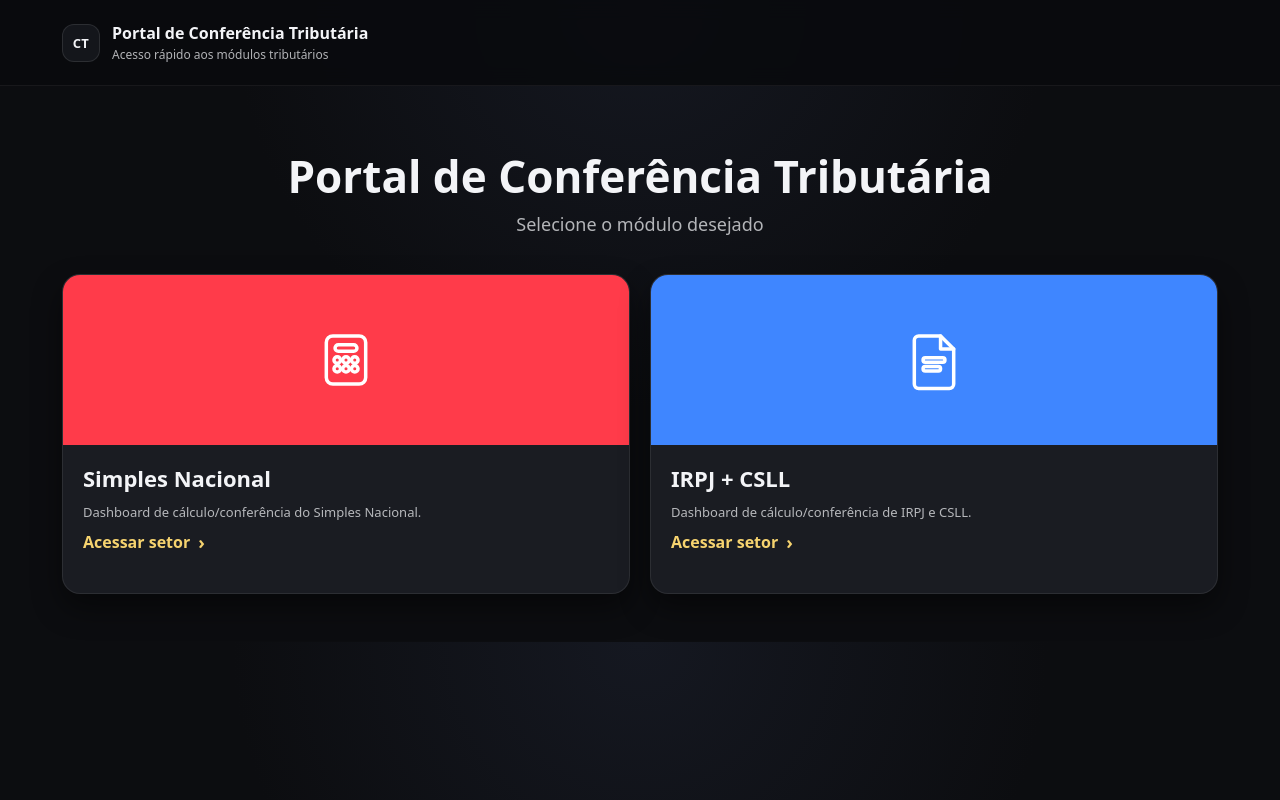
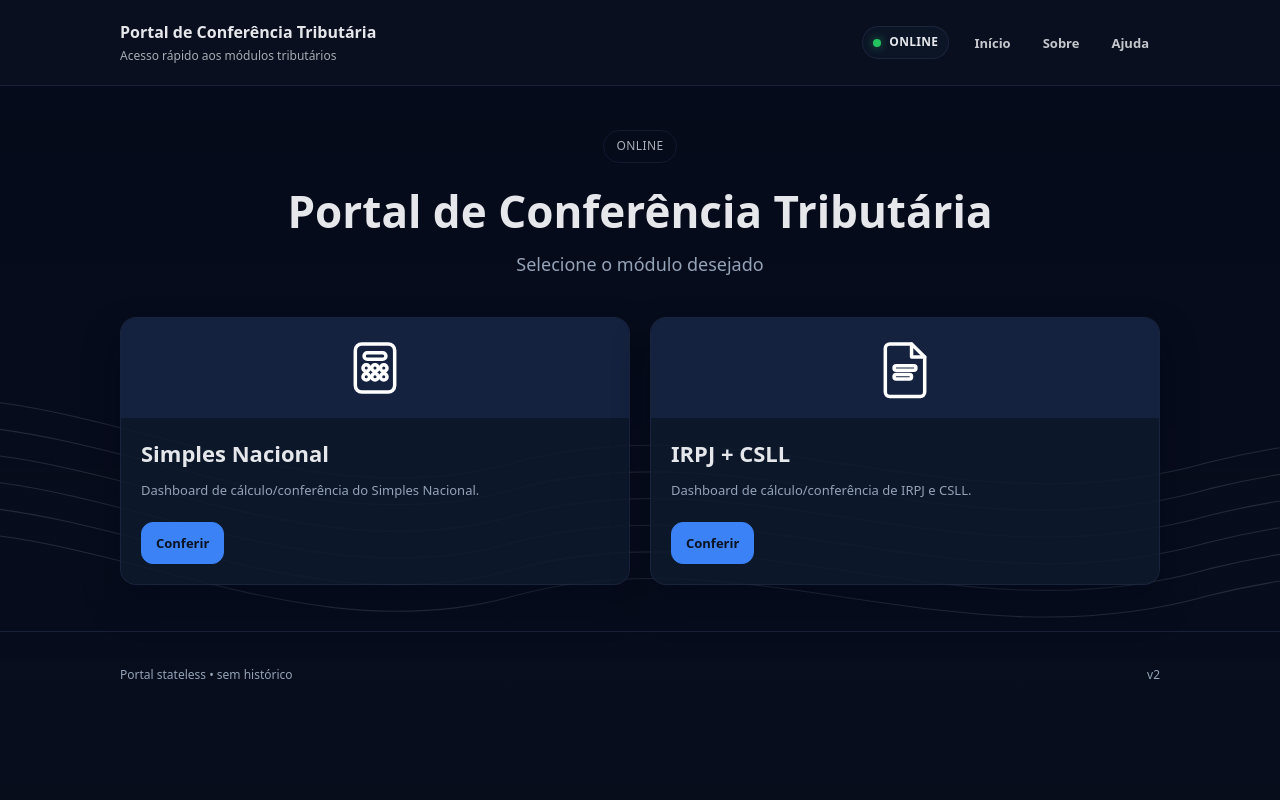
Before and after one commit to arthurrian130-bit/portal-conferencia-tributaria, a Flask app: page / in a window 1280 px wide. Run offline with Flask 3, Linux system fonts and the light colour scheme.

Commit message:
Add files via upload

```diff
--- a/app.py
+++ b/app.py
@@ -1,10 +1,16 @@
 from __future__ import annotations
 
+import logging
 import os
 from pathlib import Path
 from urllib.parse import urlparse
 
-from flask import Flask, abort, redirect, render_template
+from flask import Flask, abort, jsonify, redirect, render_template, request
+
+try:
+    from flask_compress import Compress
+except Exception:  # pragma: no cover - optional in some envs
+    Compress = None  # type: ignore[assignment]
 
 
 def load_dotenv(path: str = ".env") -> None:
@@ -27,14 +33,20 @@ def load_dotenv(path: str = ".env") -> None:
 
 
 load_dotenv()
+load_dotenv("config.env")
 
 app = Flask(__name__)
 app.config["PORTAL_TITLE"] = os.getenv("PORTAL_TITLE", "Portal de Conferência Tributária")
+app.config["PORTAL_DESCRIPTION"] = os.getenv(
+    "PORTAL_DESCRIPTION",
+    "Portal stateless para acesso rápido aos módulos tributários.",
+)
 app.config["SIMPLES_URL"] = os.getenv("SIMPLES_URL", "https://simplesdash.manus.space")
 app.config["IRPJ_URL"] = os.getenv("IRPJ_URL", "https://calc-fiscal-2etwmuhb.manus.space/")
-@app.get("/health")
-def health():
-    return {"status": "ok"}
+app.config["SEND_FILE_MAX_AGE_DEFAULT"] = 31536000
+app.config["APP_ENV"] = os.getenv("APP_ENV", "production")
+app.config["COMPRESS_ALGORITHM"] = "gzip"
+app.config["COMPRESS_MIN_SIZE"] = 512
 
 
 def get_modules():
@@ -67,6 +79,18 @@ def _get_preconnect_hints(modules):
             dns_hosts.add(f"//{parsed.netloc}")
     return sorted(origins), sorted(dns_hosts)
 
+def _configure_logging() -> None:
+    logging.basicConfig(
+        level=os.getenv("LOG_LEVEL", "INFO").upper(),
+        format="%(asctime)s %(levelname)s %(name)s %(message)s",
+    )
+
+
+_configure_logging()
+
+if Compress is not None:
+    Compress(app)
+
 
 @app.get("/")
 def index():
@@ -75,9 +99,30 @@ def index():
     return render_template(
         "index.html",
         portal_title=app.config["PORTAL_TITLE"],
+        portal_description=app.config["PORTAL_DESCRIPTION"],
         modules=modules,
         preconnect_origins=preconnect_origins,
         dns_prefetch_hosts=dns_prefetch_hosts,
+    )
+
+
+@app.get("/about")
+def about():
+    return render_template(
+        "about.html",
+        portal_title=app.config["PORTAL_TITLE"],
+        portal_description=app.config["PORTAL_DESCRIPTION"],
+        page_title="Sobre",
+    )
+
+
+@app.get("/help")
+def help_page():
+    return render_template(
+        "help.html",
+        portal_title=app.config["PORTAL_TITLE"],
+        portal_description=app.config["PORTAL_DESCRIPTION"],
+        page_title="Ajuda",
     )
 
 
@@ -89,6 +134,58 @@ def go(module_id: str):
         abort(404)
     return redirect(module["url"])
 
+@app.get("/health")
+def health():
+    return jsonify({"status": "ok"})
+
+
+@app.errorhandler(404)
+def not_found(_error):
+    return (
+        render_template(
+            "404.html",
+            portal_title=app.config["PORTAL_TITLE"],
+            portal_description=app.config["PORTAL_DESCRIPTION"],
+            page_title="Página não encontrada",
+        ),
+        404,
+    )
+
+
+@app.errorhandler(500)
+def internal_error(_error):
+    return (
+        render_template(
+            "500.html",
+        portal_title=app.config["PORTAL_TITLE"],
+            portal_description=app.config["PORTAL_DESCRIPTION"],
+            page_title="Erro interno",
+        ),
+        500,
+    )
+
+
+@app.after_request
+def add_security_headers(response):
+    response.headers["X-Content-Type-Options"] = "nosniff"
+    response.headers["Referrer-Policy"] = "strict-origin-when-cross-origin"
+    response.headers["X-Frame-Options"] = "DENY"
+    response.headers["Content-Security-Policy"] = (
+        "default-src 'self'; "
+        "img-src 'self' data:; "
+        "style-src 'self'; "
+        "script-src 'self'; "
+        "base-uri 'self'; "
+        "form-action 'self'; "
+        "frame-ancestors 'none'"
+    )
+    if request.path.startswith("/static/"):
+        if app.config["APP_ENV"].lower() == "development":
+            response.headers.setdefault("Cache-Control", "no-store")
+        else:
+            response.headers.setdefault("Cache-Control", "public, max-age=31536000, immutable")
+    return response
+
 
 if __name__ == "__main__":
     port = int(os.environ.get("PORT", 8000))
--- a/requirements.txt
+++ b/requirements.txt
@@ -1,2 +1,5 @@
 flask>=3.0,<4.0
 gunicorn
+pytest
+ruff
+Flask-Compress
--- a/static/app.js
+++ b/static/app.js
@@ -38,3 +38,24 @@ function warmupModuleLinks() {
 }
 
 document.addEventListener("DOMContentLoaded", warmupModuleLinks);
+
+document.addEventListener("DOMContentLoaded", () => {
+  const buttons = document.querySelectorAll(".btn-primary[data-go]");
+  buttons.forEach((button) => {
+    button.addEventListener("click", () => {
+      const target = button.getAttribute("data-go");
+      if (!target) return;
+      if (button.disabled) return;
+      const original = button.textContent || "";
+      button.textContent = "Redirecionando…";
+      button.disabled = true;
+      setTimeout(() => {
+        window.location.href = target;
+      }, 150);
+      setTimeout(() => {
+        button.textContent = original;
+        button.disabled = false;
+      }, 1000);
+    });
+  });
+});
--- a/static/styles.css
+++ b/static/styles.css
@@ -1,38 +1,63 @@
 :root{
-  --bg: #0c0d10;
-  --panel: #14161b;
-  --panel2: #12141a;
-  --text: #f3f4f7;
-  --muted: rgba(243,244,247,.72);
-  --border: rgba(255,255,255,.10);
-  --border2: rgba(255,255,255,.18);
-  --primary: #3b82f6;
+  --bg: #0B1220;
+  --panel: rgba(15, 25, 45, 0.65);
+  --panel2: rgba(15, 25, 45, 0.65);
+  --text: #E5E7EB;
+  --muted: #94A3B8;
+  --border: rgba(35, 48, 77, 0.6);
+  --border2: rgba(35, 48, 77, 0.6);
+  --primary: #3B82F6;
+  --primary-hover: #2563EB;
   --danger: #e24b4b;
-  --radius: 18px;
-  --shadow: 0 14px 30px rgba(0,0,0,.45);
+  --success: #22C55E;
+  --radius: 16px;
+  --shadow: 0 18px 36px rgba(2,6,23,.45);
 }
 
 *{ box-sizing: border-box; }
 body{
   margin:0;
   font-family: system-ui, -apple-system, Segoe UI, Roboto, Arial, sans-serif;
-  background: radial-gradient(circle at top, #151821 0%, var(--bg) 45%);
+  background: var(--bg) url("/static/img/bg-wave.svg") center/cover no-repeat fixed;
   color: var(--text);
+  line-height: 1.55;
+  position: relative;
+  min-height: 100vh;
+}
+
+body::before{
+  content: "";
+  position: fixed;
+  inset: 0;
+  background: linear-gradient(
+    180deg,
+    rgba(2,6,23,0.58) 0%,
+    rgba(2,6,23,0.35) 100%
+  );
+  z-index: 0;
+  pointer-events: none;
 }
 
 .container{
-  max-width: 1200px;
+  max-width: 1080px;
   margin: 0 auto;
-  padding: 22px;
+  padding: 20px;
 }
 
 .topbar{
   position: sticky;
   top: 0;
   z-index: 10;
-  background: rgba(9,10,14,.9);
-  backdrop-filter: blur(10px);
-  border-bottom: 1px solid rgba(255,255,255,.06);
+  background: rgba(11,18,32,.75);
+  backdrop-filter: blur(12px);
+  border-bottom: 1px solid var(--border);
+}
+
+header,
+main,
+.footer{
+  position: relative;
+  z-index: 1;
 }
 
 .topbar-inner{
@@ -40,6 +65,7 @@ body{
   justify-content: space-between;
   align-items:center;
   gap: 16px;
+  flex-wrap: wrap;
 }
 
 .brand{ display:flex; align-items:center; gap: 12px; }
@@ -47,7 +73,7 @@ body{
   width: 38px; height: 38px;
   display:flex; align-items:center; justify-content:center;
   border-radius: 12px;
-  background: var(--panel);
+  background: rgba(15,25,45,.75);
   border: 1px solid var(--border);
   font-weight: 900;
   letter-spacing: .4px;
@@ -55,6 +81,55 @@ body{
 }
 .brand-title{ font-weight: 800; }
 .brand-subtitle{ font-size: 12px; opacity: .72; margin-top: 2px; }
+
+.nav-area{
+  display:flex;
+  align-items:center;
+  gap: 14px;
+  flex-wrap: wrap;
+}
+.status-badge{
+  display:inline-flex;
+  align-items:center;
+  gap: 8px;
+  padding: 6px 10px;
+  border-radius: 999px;
+  border: 1px solid var(--border2);
+  font-size: 12px;
+  font-weight: 700;
+  letter-spacing: .3px;
+  text-transform: uppercase;
+  color: var(--text);
+  background: rgba(15,25,45,.6);
+}
+.status-dot{
+  width: 8px;
+  height: 8px;
+  border-radius: 50%;
+  background: var(--success);
+  box-shadow: 0 0 8px rgba(47,191,113,.6);
+}
+.nav{
+  display:flex;
+  gap: 10px;
+  align-items:center;
+}
+.nav-link{
+  padding: 8px 10px;
+  border-radius: 10px;
+  border: 1px solid transparent;
+  text-decoration:none;
+  color: var(--text);
+  font-weight: 650;
+  font-size: 13px;
+  opacity: .85;
+  transition: all .15s ease;
+}
+.nav-link:hover{
+  opacity: 1;
+  border-color: var(--border2);
+  background: rgba(15,25,45,.6);
+}
 
 .hero{ padding: 10px 0 12px; }
 .hero-center{ text-align: center; padding: 24px 0 16px; }
@@ -97,20 +172,19 @@ body{
 
 .sector-grid{
   display:grid;
-  grid-template-columns: repeat(auto-fit, minmax(260px, 1fr));
+  grid-template-columns: 1fr;
   gap: 20px;
   margin: 22px 0 26px;
 }
 
 .sector-card{
-  background: #1a1c22;
-  border-radius: 18px;
-  border: 1px solid rgba(255,255,255,.08);
+  background: var(--panel);
+  border-radius: var(--radius);
+  border: 1px solid var(--border);
   overflow: hidden;
   box-shadow: var(--shadow);
   display:flex;
   flex-direction: column;
-  min-height: 320px;
 }
 .sector-card-link{
   text-decoration: none;
@@ -122,21 +196,21 @@ body{
 }
 .sector-card:hover{
   transform: translateY(-3px);
-  border-color: rgba(255,255,255,.2);
+  border-color: #2b3b5f;
 }
 .sector-card:focus-visible{
   outline: 2px solid rgba(246, 211, 111, .8);
   outline-offset: 4px;
 }
 .sector-card-top{
-  height: 170px;
+  height: 100px;
   display:flex;
   align-items:center;
   justify-content:center;
 }
 .sector-card-body{
   padding: 18px 20px 20px;
-  background: #1a1c22;
+  background: var(--panel);
   display:flex;
   flex-direction: column;
   gap: 10px;
@@ -157,21 +231,9 @@ body{
   flex-direction: column;
   gap: 10px;
 }
-.sector-link{
-  color: #f6d36f;
-  font-weight: 700;
-  text-decoration: none;
-  display:inline-flex;
-  align-items:center;
-  gap: 8px;
-}
-.sector-link span{
-  font-size: 18px;
-  line-height: 1;
-}
-.sector-card.variant-0 .sector-card-top{ background: #ff3b4a; }
-.sector-card.variant-1 .sector-card-top{ background: #3f86ff; }
-.sector-card.variant-2 .sector-card-top{ background: #15c85c; }
+.sector-card.variant-0 .sector-card-top{ background: rgba(22,36,66,.9); }
+.sector-card.variant-1 .sector-card-top{ background: rgba(14,26,50,.9); }
+.sector-card.variant-2 .sector-card-top{ background: rgba(10,22,42,.9); }
 
 .sector-icon{
   width: 78px;
@@ -191,11 +253,12 @@ body{
 }
 
 .btns{ display:flex; gap: 10px; flex-wrap: wrap; margin-top: 12px; }
+.btns.center{ justify-content: center; }
 
 .btn{
   cursor:pointer;
-  border: 0;
-  padding: 10px 12px;
+  border: 1px solid transparent;
+  padding: 10px 14px;
   border-radius: 12px;
   font-weight: 750;
   font-size: 13px;
@@ -205,16 +268,83 @@ body{
   justify-content:center;
   gap: 6px;
   user-select: none;
+  transition: transform .12s ease, background .12s ease, border-color .12s ease;
 }
-.btn.primary{ background: var(--primary); color: white; }
-.btn.ghost{
+.btn:focus-visible{
+  outline: 2px solid rgba(59,130,246,.55);
+  outline-offset: 2px;
+}
+.btn:hover{ transform: translateY(-1px); }
+.btn-primary{
+  background: var(--primary);
+  color: #0b1220;
+  border-color: var(--primary);
+}
+.btn-primary:hover{
+  background: var(--primary-hover);
+  border-color: var(--primary-hover);
+}
+.btn-outline{
   background: transparent;
-  border: 1px solid var(--border2);
+  border: 1px solid var(--border);
   color: var(--text);
 }
-.btn.btn-sm{
-  padding: 7px 10px;
-  font-size: 12px;
-  border-radius: 10px;
+.btn-outline:hover{
+  border-color: #2b3b5f;
+  background: rgba(15,25,45,.7);
+}
+.btn-primary[disabled]{
+  opacity: .75;
+  cursor: not-allowed;
+  transform: none;
 }
 .btn.danger{ background: var(--danger); color: white; }
+
+.content-grid{
+  display:grid;
+  grid-template-columns: repeat(auto-fit, minmax(240px, 1fr));
+  gap: 16px;
+  margin: 20px 0 30px;
+}
+.content-card{
+  background: var(--panel2);
+  border: 1px solid var(--border);
+  border-radius: var(--radius);
+  padding: 18px;
+}
+.list{
+  margin: 10px 0 0;
+  padding-left: 18px;
+}
+.list li{ margin: 6px 0; color: var(--muted); }
+
+.footer{
+  border-top: 1px solid var(--border);
+  padding: 14px 0 24px;
+  color: var(--muted);
+  font-size: 12px;
+}
+.footer-inner{
+  display:flex;
+  justify-content: space-between;
+  align-items:center;
+  gap: 12px;
+  flex-wrap: wrap;
+}
+
+@media (max-width: 720px){
+  .topbar-inner{ flex-direction: column; align-items: flex-start; }
+  .nav{ flex-wrap: wrap; }
+  .hero-center{ padding: 18px 0 10px; }
+  .sector-card-top{ height: 110px; }
+}
+
+@media (min-width: 900px){
+  .sector-grid{ grid-template-columns: repeat(2, minmax(0, 1fr)); }
+}
+
+@media (max-width: 900px){
+  body{
+    background-attachment: scroll;
+  }
+}
--- a/templates/base.html
+++ b/templates/base.html
@@ -3,7 +3,15 @@
 <head>
   <meta charset="utf-8" />
   <meta name="viewport" content="width=device-width,initial-scale=1" />
-  <title>{{ portal_title }}</title>
+  <title>{% if page_title %}{{ page_title }} • {{ portal_title }}{% else %}{{ portal_title }}{% endif %}</title>
+  <meta name="description" content="{{ portal_description or '' }}">
+  <meta property="og:title" content="{% if page_title %}{{ page_title }} • {{ portal_title }}{% else %}{{ portal_title }}{% endif %}">
+  <meta property="og:description" content="{{ portal_description or '' }}">
+  <meta property="og:type" content="website">
+  <meta property="og:url" content="{{ request.url }}">
+  <meta property="og:image" content="{{ url_for('static', filename='favicon.svg', _external=True) }}">
+  <link rel="icon" href="{{ url_for('static', filename='favicon.svg') }}" type="image/svg+xml">
+  <link rel="preload" as="image" href="{{ url_for('static', filename='img/bg-wave.svg') }}">
   {% if preconnect_origins %}
     {% for origin in preconnect_origins %}
       <link rel="preconnect" href="{{ origin }}">
@@ -21,11 +29,21 @@
   <header class="topbar">
     <div class="container topbar-inner">
       <div class="brand">
-        <div class="brand-mark">CT</div>
         <div class="brand-text">
           <div class="brand-title">{{ portal_title }}</div>
           <div class="brand-subtitle">Acesso rápido aos módulos tributários</div>
         </div>
+      </div>
+      <div class="nav-area">
+        <span class="status-badge" aria-label="Status online">
+          <span class="status-dot" aria-hidden="true"></span>
+          Online
+        </span>
+      <nav class="nav">
+          <a class="nav-link" href="{{ url_for('index') }}">Início</a>
+          <a class="nav-link" href="{{ url_for('about') }}">Sobre</a>
+          <a class="nav-link" href="{{ url_for('help_page') }}">Ajuda</a>
+      </nav>
       </div>
     </div>
   </header>
@@ -34,5 +52,12 @@
     {% block content %}{% endblock %}
   </main>
 
+  <footer class="footer">
+    <div class="container footer-inner">
+      <span>Portal stateless • sem histórico</span>
+      <span>v2</span>
+    </div>
+  </footer>
+
 </body>
 </html>
--- a/templates/index.html
+++ b/templates/index.html
@@ -1,19 +1,18 @@
 {% extends "base.html" %}
 {% block content %}
   <section class="hero hero-center">
+    <span class="hero-badge">Online</span>
     <h1 class="hero-title">{{ portal_title }}</h1>
     <p class="hero-subtitle">Selecione o módulo desejado</p>
   </section>
 
   <section class="sector-grid">
     {% for m in modules %}
-      {% set variant = loop.index0 % 3 %}
-      <a class="sector-card sector-card-link variant-{{ variant }}"
-         href="{{ url_for('go', module_id=m['id']) }}"
-         data-module-url="{{ m['url'] }}">
+      {% set variant = 0 %}
+      <div class="sector-card variant-{{ variant }}">
         <div class="sector-card-top">
           <div class="sector-icon" aria-hidden="true">
-            {% if variant == 0 %}
+            {% if m["id"] == "simples" %}
               <svg viewBox="0 0 64 64" role="img" focusable="false">
                 <rect x="14" y="10" width="36" height="44" rx="6"></rect>
                 <rect x="22" y="18" width="20" height="6" rx="3"></rect>
@@ -24,19 +23,12 @@
                 <circle cx="32" cy="40" r="3"></circle>
                 <circle cx="40" cy="40" r="3"></circle>
               </svg>
-            {% elif variant == 1 %}
+            {% else %}
               <svg viewBox="0 0 64 64" role="img" focusable="false">
                 <path d="M18 10h20l12 12v32a4 4 0 0 1-4 4H18a4 4 0 0 1-4-4V14a4 4 0 0 1 4-4z"></path>
                 <path d="M38 10v12h12"></path>
                 <rect x="22" y="30" width="20" height="4" rx="2"></rect>
                 <rect x="22" y="38" width="16" height="4" rx="2"></rect>
-              </svg>
-            {% else %}
-              <svg viewBox="0 0 64 64" role="img" focusable="false">
-                <circle cx="26" cy="26" r="10"></circle>
-                <circle cx="44" cy="24" r="8"></circle>
-                <path d="M10 52c0-10 8-18 18-18s18 8 18 18"></path>
-                <path d="M34 52c0-7 6-12 14-12"></path>
               </svg>
             {% endif %}
           </div>
@@ -47,10 +39,18 @@
             <p class="sector-subtitle">{{ m["description"] }}</p>
           {% endif %}
           <div class="sector-actions">
-            <span class="sector-link">Acessar setor <span aria-hidden="true">›</span></span>
+            <div class="btns">
+              <a
+                class="btn btn-primary"
+                href="{{ url_for('go', module_id=m['id']) }}"
+                aria-label="Conferir {{ m['name'] }}"
+              >
+                Conferir
+              </a>
+            </div>
           </div>
         </div>
-      </a>
+      </div>
     {% endfor %}
   </section>
 
```
Also changed, not shown: gunicorn.conf.py (added, +18 -0 lines), render.yaml (added, +8 -0 lines), templates/404.html (added, +11 -0 lines), templates/500.html (added, +11 -0 lines), templates/about.html (added, +29 -0 lines), templates/help.html (added, +28 -0 lines), README.md, static/background.svg (added), static/favicon.svg (added), static/img/bg-wave.png (added), static/img/bg-wave.svg (added), 3 other files.
